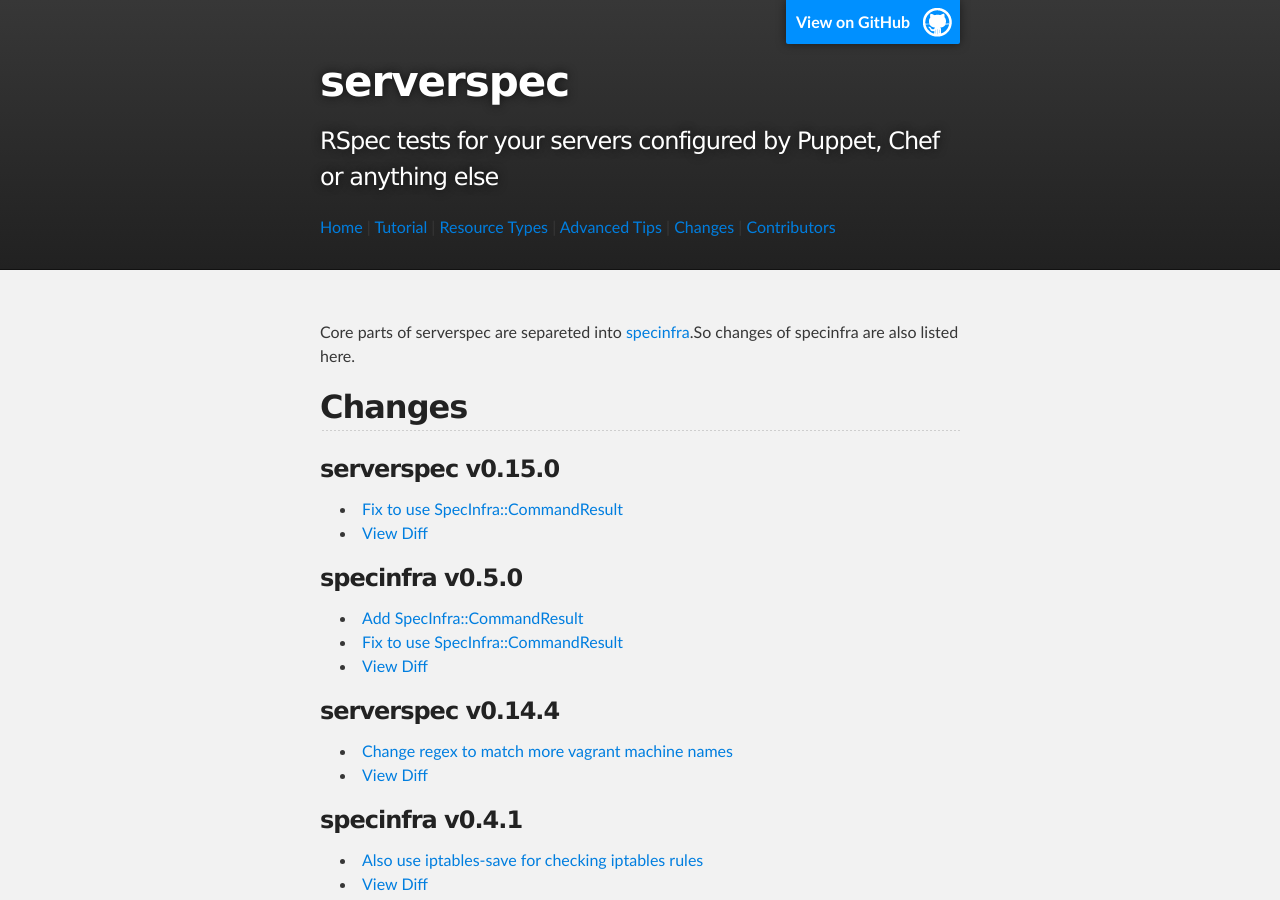
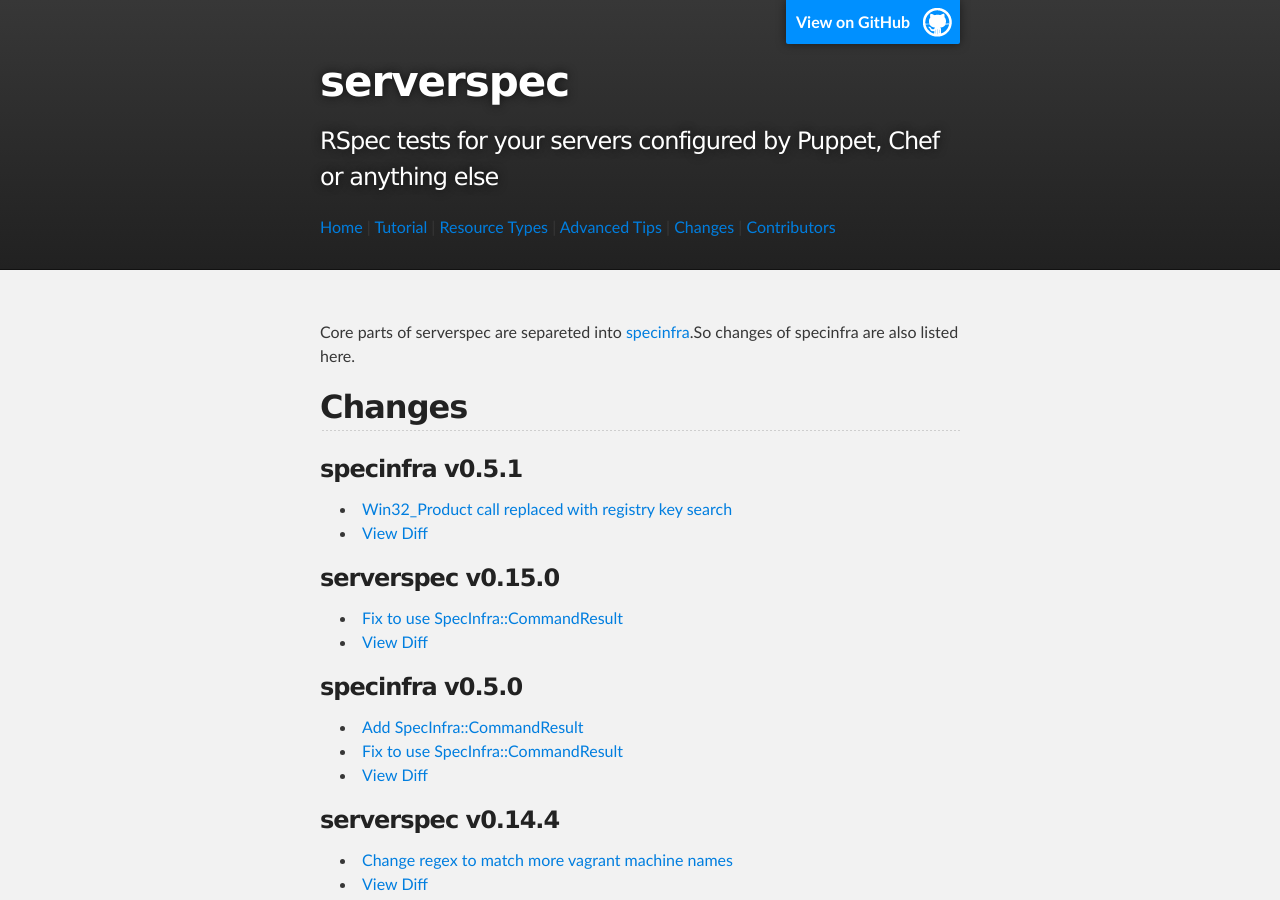
Before and after one commit to serverspec/serverspec.github.io, a Jekyll site: the page built from changes.md, in a window 1280 px wide and 900 px high. Built offline with Jekyll 4.4.1, drawn with Linux system fonts in a browser that asks for light colours; Markdown is read by kramdown in place of the engine named in the settings.

Commit message:
Add changes

```diff
--- a/changes.md
+++ b/changes.md
@@ -6,6 +6,11 @@ title: Changes
 Core parts of serverspec are separeted into [specinfra](https://github.com/serverspec/specinfra).So changes of specinfra are also listed here.
 
 ## Changes
+
+### specinfra v0.5.1
+
+ * [Win32_Product call replaced with registry key search](https://github.com/serverspec/specinfra/pull/43)
+ * [View Diff](https://github.com/serverspec/specinfra/compare/v0.5.0...v0.5.1)
 
 ### serverspec v0.15.0
 
```
